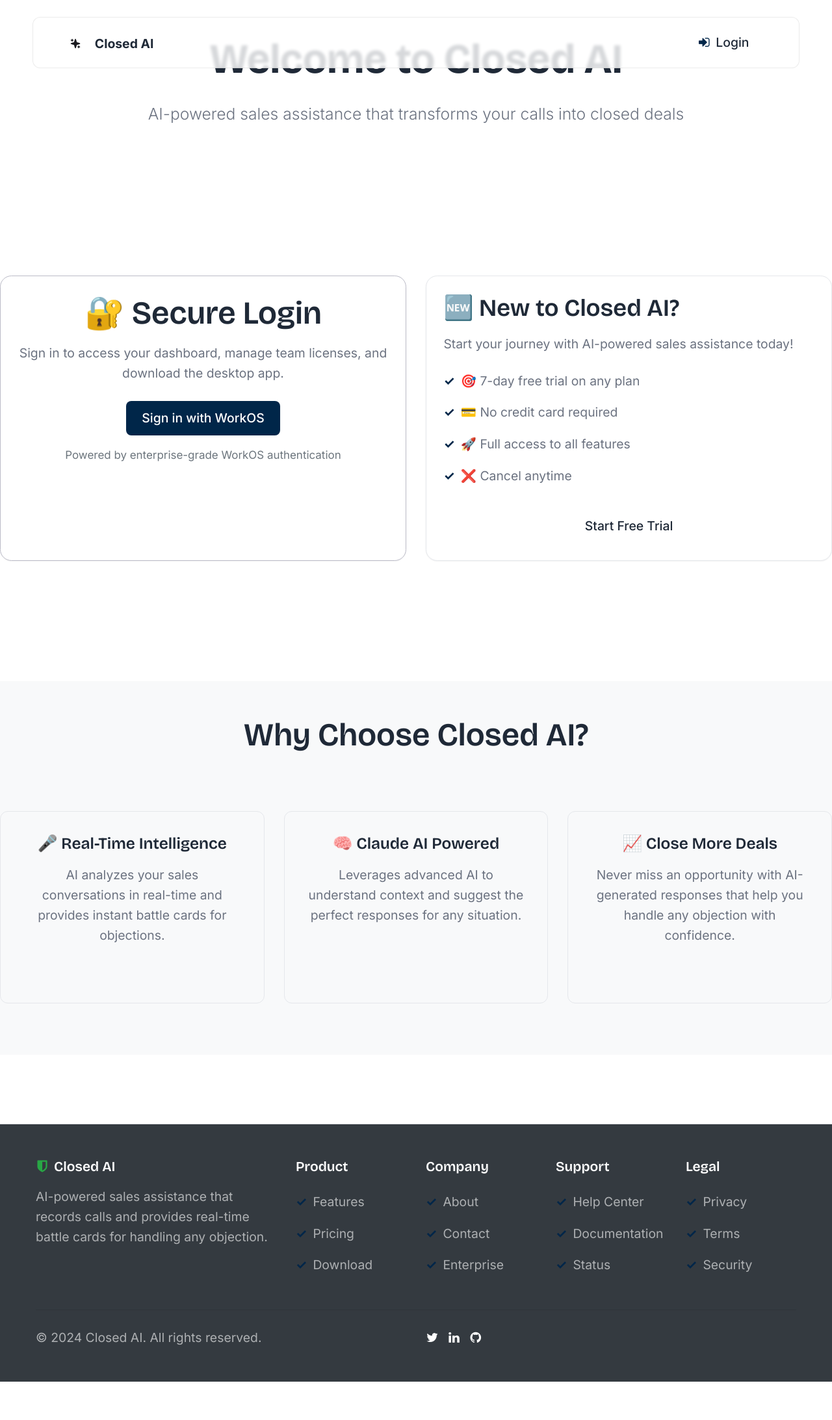
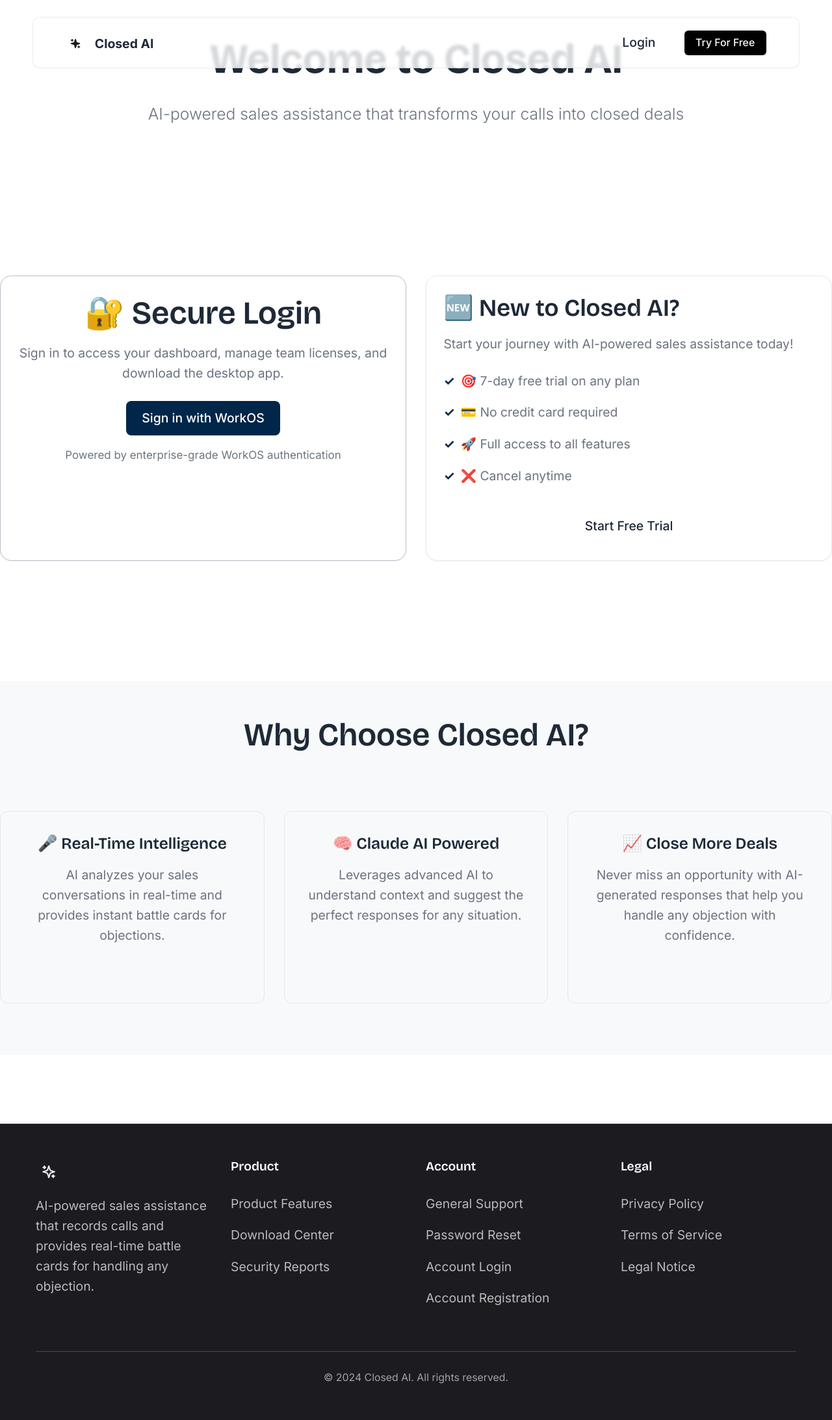
Before and after one commit to FreddyJD/closed-server, a Node server app: page /login in a window 1280 px wide. Shown: the whole page at 65% size. Before the commit the page ends 2126 px from the top, so only its background shows below. Run offline with Node 20, Linux system fonts and the light colour scheme; some libraries are stand-ins or nearby versions.

Commit message:
adding new changes

```diff
--- a/public/css/style.css
+++ b/public/css/style.css
@@ -259,6 +259,17 @@
     margin: 0 var(--space-sm);
 }
 
+/* Navbar button alignment */
+.navbar .navbar-nav {
+    display: flex;
+    align-items: center;
+}
+
+.navbar .nav-link {
+    display: flex;
+    align-items: center;
+}
+
 /* Login button styling */
 .navbar .btn-success {
     margin-left: var(--space-md);
@@ -273,6 +284,17 @@
 .navbar .btn-success:hover {
     background: var(--secondary-color) !important;
     border-color: var(--secondary-color) !important;
+}
+
+/* Dark button styling for navbar */
+.navbar .btn-dark {
+    margin-left: var(--space-md);
+    padding: 0.4rem 1rem;
+    border-radius: 6px;
+    font-weight: 500;
+    font-size: 0.9rem;
+    display: flex;
+    align-items: center;
 }
 
 /* ===== HERO SECTION ===== */
@@ -747,29 +769,80 @@
 
 /* ===== FOOTER ===== */
 footer {
-    background: #1f2937 !important;
-    border-top: 1px solid var(--border-gray);
-    padding: var(--space-xl) 0;
-    color: var(--text-light);
+    background: var(--hero-bg) !important;
+    border-top: 1px solid rgba(255, 255, 255, 0.1);
+    padding: var(--space-3xl) 0 var(--space-xl);
+    color: var(--white);
     margin-top: var(--space-2xl);
 }
 
-footer h5, footer h6 {
-    color: var(--white);
-    margin-bottom: 1rem;
-    font-size: 1.2rem;
+/* Footer Headings */
+.footer-heading {
+    color: var(--white) !important;
+    font-weight: 600;
+    font-size: 1.1rem;
+    margin-bottom: var(--space-lg);
+    font-family: var(--font-headers);
 }
 
-footer .text-white-50 {
-    color: rgba(255, 255, 255, 0.6) !important;
-    text-decoration: none;
-    transition: color 0.3s ease;
+/* Footer Description */
+.footer-description {
+    color: rgba(255, 255, 255, 0.7) !important;
     font-size: var(--base-font-size);
+    line-height: 1.6;
+    margin-bottom: 0;
 }
 
-footer .text-white-50:hover {
+/* Footer Lists */
+.footer-list {
+    list-style: none;
+    padding: 0;
+    margin: 0;
+}
+
+.footer-list li {
+    margin-bottom: var(--space-sm);
+    padding: 0;
+}
+
+.footer-list li::before {
+    display: none;
+}
+
+.footer-list a {
+    color: rgba(255, 255, 255, 0.7) !important;
+    text-decoration: none;
+    font-size: var(--base-font-size);
+    transition: color 0.3s ease;
+    display: block;
+    padding: 0.25rem 0;
+}
+
+.footer-list a:hover {
     color: var(--white) !important;
     text-decoration: none;
+}
+
+/* Footer Divider */
+.footer-divider {
+    border-color: rgba(255, 255, 255, 0.2);
+    margin: var(--space-2xl) 0 var(--space-lg);
+}
+
+/* Footer Copyright */
+.footer-copyright {
+    color: rgba(255, 255, 255, 0.6) !important;
+    font-size: 0.9rem;
+    margin: 0;
+}
+
+/* Remove FA icons from footer */
+footer .fa {
+    display: none;
+}
+
+footer ul li::before {
+    display: none;
 }
 
 /* FontAwesome Icon Styling */
--- a/views/layouts/main.hbs
+++ b/views/layouts/main.hbs
@@ -37,7 +37,11 @@
                         </a>
                     {{else}}
                         <a class="nav-link"  href="/auth/workos">
-                            <i class="fa fa-sign-in me-1"></i>Login
+                            Login
+                        </a>
+
+                        <a class="btn btn-dark btn-sm" href="/auth/workos">
+                            Try For Free
                         </a>
                     {{/if}}
                 </div>
@@ -51,57 +55,45 @@
     </main>
 
     <!-- Footer -->
-    <footer class="bg-dark text-white py-5 mt-5">
+    <footer class="text-white py-5 mt-5">
         <div class="container">
             <div class="row">
-                <div class="col-md-4">
-                    <h5 class="mb-3">
-                        <i class="fa fa-shield text-success me-2"></i>Closed AI
-                    </h5>
-                    <p class="text-white-50">AI-powered sales assistance that records calls and provides real-time battle cards for handling any objection.</p>
+                <div class="col-md-3">
+                    <div class="mb-3">
+                        <img src="/images/logo.png" alt="Closed AI" style="height: 40px;">
+                    </div>
+                    <p class="footer-description">AI-powered sales assistance that records calls and provides real-time battle cards for handling any objection.</p>
                 </div>
-                <div class="col-md-2">
-                    <h6 class="mb-3">Product</h6>
-                    <ul class="list-unstyled">
-                        <li><a href="/#features" class="text-white-50">Features</a></li>
-                        <li><a href="/#pricing" class="text-white-50">Pricing</a></li>
-                        <li><a href="/download" class="text-white-50">Download</a></li>
+                <div class="col-md-3">
+                    <h6 class="footer-heading">Product</h6>
+                    <ul class="footer-list">
+                        <li><a href="/#features">Product Features</a></li>
+                        <li><a href="/download">Download Center</a></li>
+                        <li><a href="/security">Security Reports</a></li>
                     </ul>
                 </div>
-                <div class="col-md-2">
-                    <h6 class="mb-3">Company</h6>
-                    <ul class="list-unstyled">
-                        <li><a href="/about" class="text-white-50">About</a></li>
-                        <li><a href="/contact" class="text-white-50">Contact</a></li>
-                        <li><a href="/enterprise" class="text-white-50">Enterprise</a></li>
+                <div class="col-md-3">
+                    <h6 class="footer-heading">Account</h6>
+                    <ul class="footer-list">
+                        <li><a href="mailto:support@tryclosed.com">General Support</a></li>
+                        <li><a href="/password-reset">Password Reset</a></li>
+                        <li><a href="/auth/workos">Account Login</a></li>
+                        <li><a href="/auth/workos">Account Registration</a></li>
                     </ul>
                 </div>
-                <div class="col-md-2">
-                    <h6 class="mb-3">Support</h6>
-                    <ul class="list-unstyled">
-                        <li><a href="/help" class="text-white-50">Help Center</a></li>
-                        <li><a href="/docs" class="text-white-50">Documentation</a></li>
-                        <li><a href="/status" class="text-white-50">Status</a></li>
-                    </ul>
-                </div>
-                <div class="col-md-2">
-                    <h6 class="mb-3">Legal</h6>
-                    <ul class="list-unstyled">
-                        <li><a href="/privacy" class="text-white-50">Privacy</a></li>
-                        <li><a href="/terms" class="text-white-50">Terms</a></li>
-                        <li><a href="/security" class="text-white-50">Security</a></li>
+                <div class="col-md-3">
+                    <h6 class="footer-heading">Legal</h6>
+                    <ul class="footer-list">
+                        <li><a href="/privacy">Privacy Policy</a></li>
+                        <li><a href="/tos">Terms of Service</a></li>
+                        <li><a href="/legal">Legal Notice</a></li>
                     </ul>
                 </div>
             </div>
-            <hr class="my-4">
+            <hr class="footer-divider">
             <div class="row align-items-center">
-                <div class="col-md-6">
-                    <p class="mb-0 text-white-50">&copy; 2024 Closed AI. All rights reserved.</p>
-                </div>
-                <div class="col-md-6 text-md-end">
-                    <a href="#" class="text-white-50 me-3"><i class="fa fa-twitter"></i></a>
-                    <a href="#" class="text-white-50 me-3"><i class="fa fa-linkedin"></i></a>
-                    <a href="#" class="text-white-50"><i class="fa fa-github"></i></a>
+                <div class="col-md-12 text-center">
+                    <p class="footer-copyright">&copy; 2024 Closed AI. All rights reserved.</p>
                 </div>
             </div>
         </div>
```
